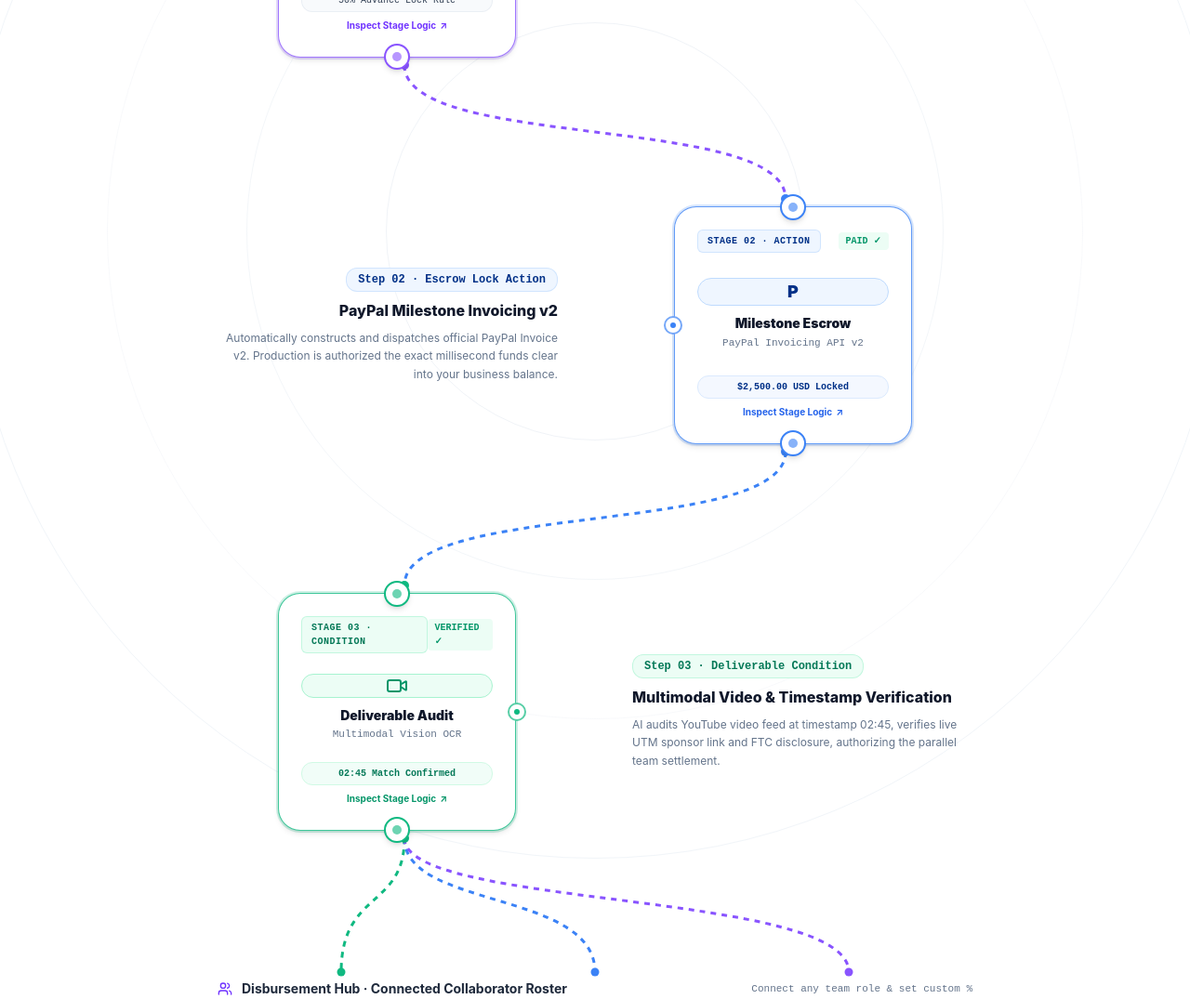
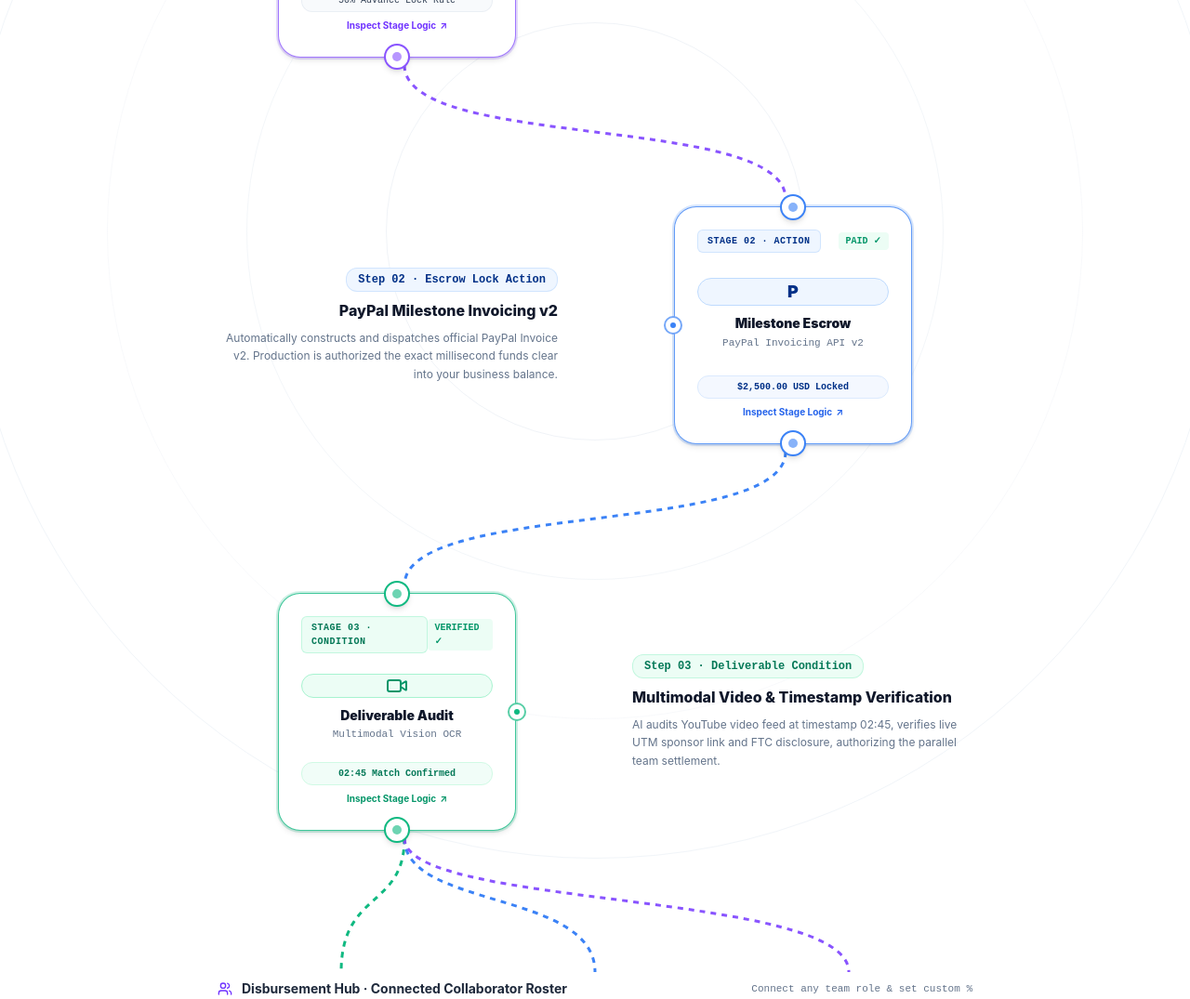
Before and after one commit to ius-sharma/CreatorPay-AI, a Next.js app: page / in a window 1280 px wide. Shown: the part 918-1993 px from the top of the page at 93% size. Built offline with nearby package versions, Linux system fonts and the light colour scheme.

Commit message:
fix(landing): remove hover scale and duplicate SVG circles to fix extra socket dot

```diff
--- a/src/app/page.tsx
+++ b/src/app/page.tsx
@@ -300,7 +300,7 @@
                   <div className="flex justify-center">
                     <div
                       onClick={() => openInspector('ingest')}
-                      className={`w-60 h-60 sm:w-64 sm:h-64 rounded-3xl bg-white dark:bg-slate-900 border transition-all duration-300 shadow-md hover:shadow-2xl relative group cursor-pointer flex flex-col justify-between p-5 sm:p-6 hover:border-brand-500 hover:scale-[1.02] ${
+                      className={`w-60 h-60 sm:w-64 sm:h-64 rounded-3xl bg-white dark:bg-slate-900 border transition-all duration-300 shadow-md hover:shadow-2xl relative group cursor-pointer flex flex-col justify-between p-5 sm:p-6 hover:border-brand-500 ${
                         simStep >= 1 ? 'border-brand-500/80 dark:border-brand-500/80 ring-2 ring-brand-500/20' : 'border-slate-200 dark:border-slate-800'
                       }`}
                     >
@@ -373,8 +373,6 @@
                         strokeWidth="3"
                         className={`animate-flow-thread ${simStep >= 2 ? 'text-brand-500 dark:text-brand-400' : 'text-slate-300 dark:text-slate-700'}`}
                       />
-                      <circle cx="205" cy="0" r="5" className="fill-brand-500" />
-                      <circle cx="615" cy="144" r="5" className="fill-blue-500" />
                     </svg>
                   </div>
 
@@ -404,7 +402,7 @@
                   <div className="flex justify-center">
                     <div
                       onClick={() => openInspector('invoice')}
-                      className={`w-60 h-60 sm:w-64 sm:h-64 rounded-3xl bg-white dark:bg-slate-900 border transition-all duration-300 shadow-md hover:shadow-2xl relative group cursor-pointer flex flex-col justify-between p-5 sm:p-6 hover:border-blue-500 hover:scale-[1.02] ${
+                      className={`w-60 h-60 sm:w-64 sm:h-64 rounded-3xl bg-white dark:bg-slate-900 border transition-all duration-300 shadow-md hover:shadow-2xl relative group cursor-pointer flex flex-col justify-between p-5 sm:p-6 hover:border-blue-500 ${
                         simStep >= 2 ? 'border-blue-500/80 dark:border-blue-500/80 ring-2 ring-blue-500/20' : 'border-slate-200 dark:border-slate-800'
                       }`}
                     >
@@ -471,8 +469,6 @@
                         strokeWidth="3"
                         className={`animate-flow-thread ${simStep >= 3 ? 'text-blue-500 dark:text-sky-400' : 'text-slate-300 dark:text-slate-700'}`}
                       />
-                      <circle cx="615" cy="0" r="5" className="fill-blue-500" />
-                      <circle cx="205" cy="144" r="5" className="fill-emerald-500" />
                     </svg>
                   </div>
 
@@ -489,7 +485,7 @@
                   <div className="flex justify-center">
                     <div
                       onClick={() => openInspector('verify')}
-                      className={`w-60 h-60 sm:w-64 sm:h-64 rounded-3xl bg-white dark:bg-slate-900 border transition-all duration-300 shadow-md hover:shadow-2xl relative group cursor-pointer flex flex-col justify-between p-5 sm:p-6 hover:border-emerald-500 hover:scale-[1.02] ${
+                      className={`w-60 h-60 sm:w-64 sm:h-64 rounded-3xl bg-white dark:bg-slate-900 border transition-all duration-300 shadow-md hover:shadow-2xl relative group cursor-pointer flex flex-col justify-between p-5 sm:p-6 hover:border-emerald-500 ${
                         simStep >= 3 ? 'border-emerald-500/80 dark:border-emerald-500/80 ring-2 ring-emerald-500/20' : 'border-slate-200 dark:border-slate-800'
                       }`}
                     >
@@ -566,10 +562,6 @@
                       <path d="M 205 0 C 205 76, 137 56, 137 144" stroke="currentColor" strokeWidth="3" className={`animate-flow-thread ${simStep >= 4 ? 'text-emerald-500 dark:text-emerald-400' : 'text-slate-300 dark:text-slate-700'}`} />
                       <path d="M 205 0 C 205 76, 410 56, 410 144" stroke="currentColor" strokeWidth="3" className={`animate-flow-thread ${simStep >= 4 ? 'text-blue-500 dark:text-sky-400' : 'text-slate-300 dark:text-slate-700'}`} />
                       <path d="M 205 0 C 205 76, 683 56, 683 144" stroke="currentColor" strokeWidth="3" className={`animate-flow-thread ${simStep >= 4 ? 'text-brand-500 dark:text-brand-400' : 'text-slate-300 dark:text-slate-700'}`} />
-                      <circle cx="205" cy="0" r="5" className="fill-emerald-500 animate-pulse" />
-                      <circle cx="137" cy="144" r="4.5" className="fill-emerald-500" />
-                      <circle cx="410" cy="144" r="4.5" className="fill-blue-500" />
-                      <circle cx="683" cy="144" r="4.5" className="fill-brand-500" />
                     </svg>
                   </div>
 
@@ -601,7 +593,7 @@
                     {/* Branch 1: Video Editor */}
                     <div
                       onClick={() => openInspector('editor')}
-                      className={`p-5 rounded-3xl bg-white dark:bg-slate-900 border transition-all duration-300 shadow-md relative group cursor-pointer hover:border-emerald-400 hover:shadow-xl hover:scale-[1.02] ${
+                      className={`p-5 rounded-3xl bg-white dark:bg-slate-900 border transition-all duration-300 shadow-md relative group cursor-pointer hover:border-emerald-400 hover:shadow-xl ${
                         simStep >= 4 ? 'border-emerald-500/80 dark:border-emerald-500/80 ring-1 ring-emerald-500/20' : 'border-slate-200 dark:border-slate-800'
                       }`}
                     >
@@ -633,7 +625,7 @@
                     {/* Branch 2: Thumbnail Designer */}
                     <div
                       onClick={() => openInspector('designer')}
-                      className={`p-5 rounded-3xl bg-white dark:bg-slate-900 border transition-all duration-300 shadow-md relative group cursor-pointer hover:border-blue-400 hover:shadow-xl hover:scale-[1.02] ${
+                      className={`p-5 rounded-3xl bg-white dark:bg-slate-900 border transition-all duration-300 shadow-md relative group cursor-pointer hover:border-blue-400 hover:shadow-xl ${
                         simStep >= 4 ? 'border-blue-500/80 dark:border-blue-500/80 ring-1 ring-blue-500/20' : 'border-slate-200 dark:border-slate-800'
                       }`}
                     >
@@ -665,7 +657,7 @@
                     {/* Branch 3: Creator / Studio Treasury */}
                     <div
                       onClick={() => openInspector('creator')}
-                      className={`p-5 rounded-3xl bg-slate-950 dark:bg-black text-white border transition-all duration-300 shadow-lg relative group cursor-pointer hover:border-brand-400 hover:shadow-2xl hover:scale-[1.02] ${
+                      className={`p-5 rounded-3xl bg-slate-950 dark:bg-black text-white border transition-all duration-300 shadow-lg relative group cursor-pointer hover:border-brand-400 hover:shadow-2xl ${
                         simStep >= 4 ? 'border-brand-500/80 ring-1 ring-brand-500/30' : 'border-slate-800'
                       }`}
                     >
```
